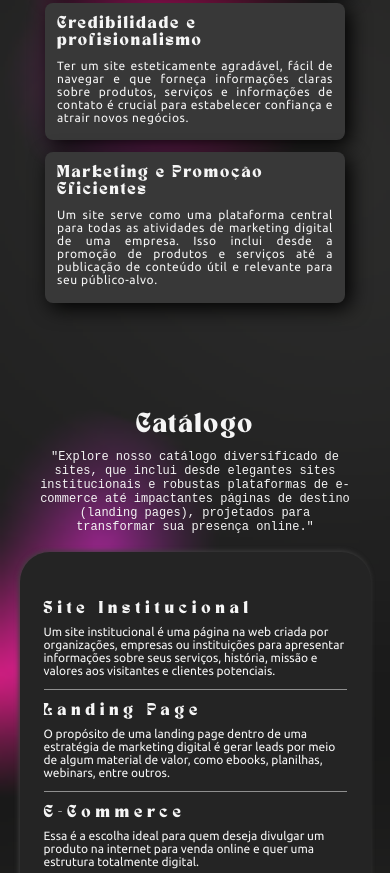
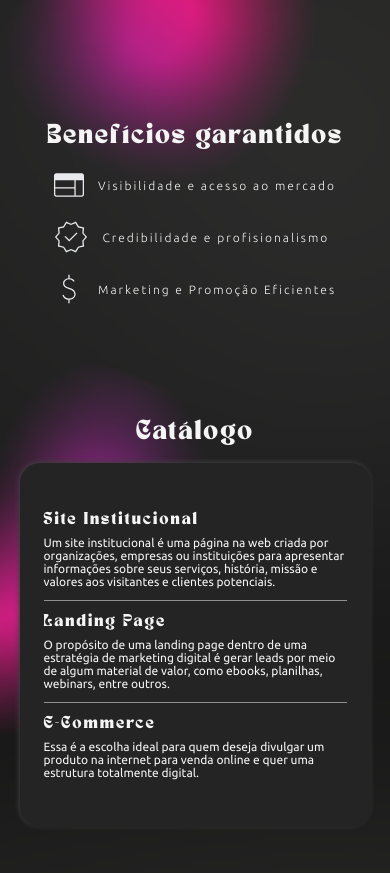
Before and after one commit to AugustoCesar1501/Tenha_um_site_com_Augusto, a plain HTML site: page index.html in a window 390 px wide. Shown: the part 971-1844 px from the top of the page. Drawn offline with Linux system fonts and the light colour scheme.

Commit message:
Versão 1.4 mobile, ajustes de responsividade

```diff
--- a/style.css
+++ b/style.css
@@ -462,6 +462,7 @@ footer .right .infos-footer p b {
 
 @media only screen and (max-width: 800px) {
     body {
+        height: auto;
         font-size: 12px;
         background-position: left;
     }
@@ -472,7 +473,7 @@ footer .right .infos-footer p b {
 
     .first-section {
         width: 80%;
-        height: 40vh;
+        height: 60vh;
         padding-bottom: 5vh;
         margin: 0 auto;
         align-items: flex-end;
@@ -506,7 +507,7 @@ footer .right .infos-footer p b {
     }
 
     .text {
-        height: 40vh;
+        height: 60vh;
         margin-bottom: 5vh;
     }
 
@@ -534,21 +535,32 @@ footer .right .infos-footer p b {
     }
 
     .cards .card {
-        width: 300px;
+        width: 70%;
         height: auto;
-        padding: 1em 1em 1.4em;
+        padding: 0;
+        flex-direction: row;
+        align-items: center;
+        justify-content: space-evenly;
+        background-color: transparent;
+        box-shadow: 0 0 #00000000;
     }
 
     .cards .card img {
-        display: none;
+        width: 40px;
     }
 
     .cards .card .img-marketing {
-        left: -5px;
+        left: 0px;
     }
 
     .cards .card h4 {
         font-size: 1em;
+        font-family: 'Ubuntu';
+        white-space: nowrap;
+    }
+
+    .cards .card p{
+        display: none;
     }
 
     .catalogo {
@@ -579,18 +591,20 @@ footer .right .infos-footer p b {
     .catalogo .left .text p {
         font-size: 1em;
         text-align: center;
+        display: none;
     }
 
     .catalogo .right {
         display: flex;
         width: 90%;
         height: auto;
-        border-radius: 30px;
+        border-radius: 20px;
         padding: 4em 2em;
     }
 
     .catalogo .right .option h5 {
         font-size: 1em;
+        letter-spacing: 2px;
     }
 
     .catalogo .right .teste {
```
